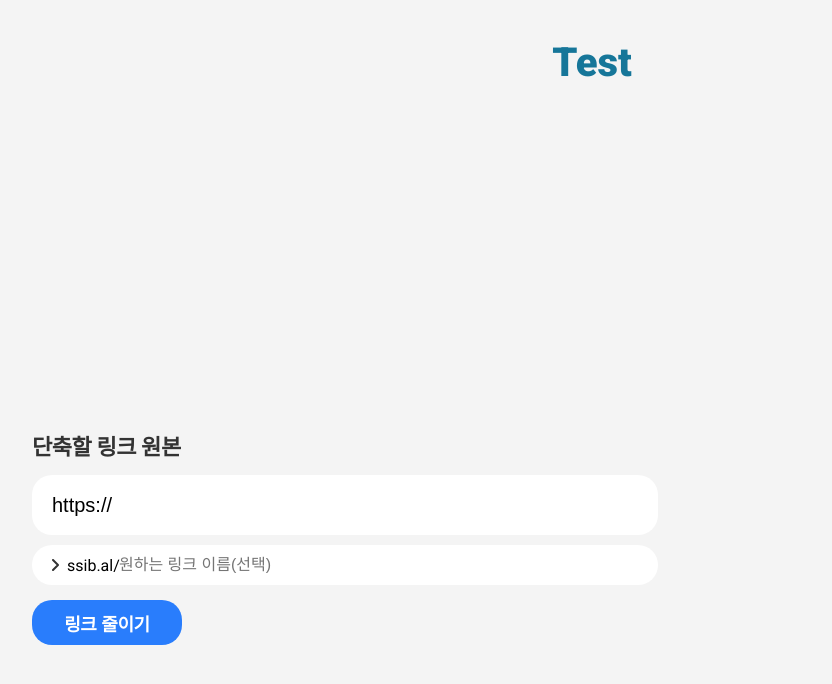
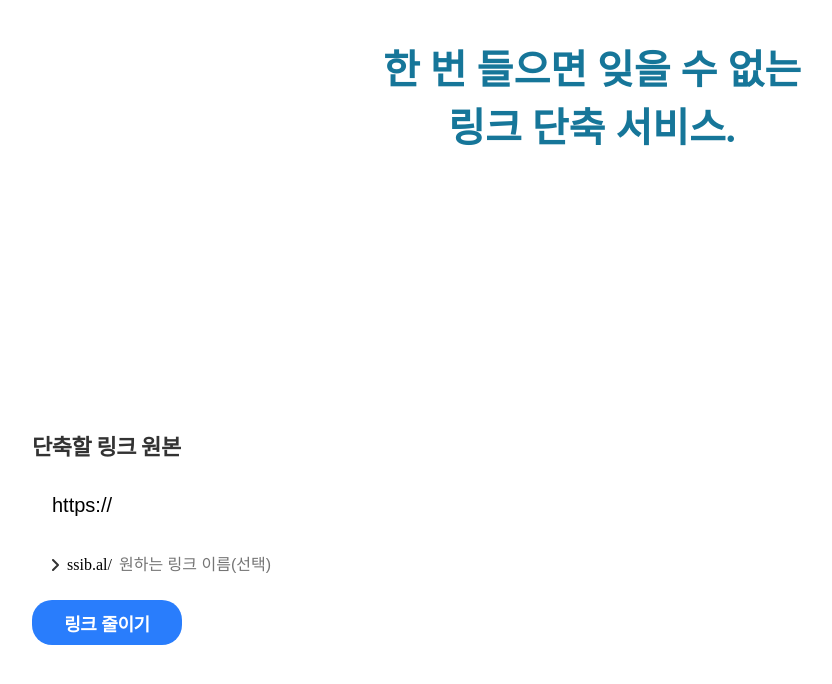
Before and after one commit to JinseoMyeon/ssib.al, a PHP site: page /index.html in a window 1280 px wide. Shown: the top 684 px of the page, without its empty margins (48-880 px from the left). Run offline with PHP 8.4, Linux system fonts and the light colour scheme.

Commit message:
feat: UI Improvement (in progress)

```diff
--- a/assets/css/main.css
+++ b/assets/css/main.css
@@ -3,12 +3,6 @@
 * {
     margin: 0px;
     padding: 0px;
-}
-
-body {
-    font-family: 'Roboto', sans-serif;
-    /*background-image: url(../img/a566df2b-7ce7-4f83-a490-5df2ef949817.png);*/
-    background-color: #f4f4f4;
 }
 
 h1 {
@@ -50,10 +44,6 @@ h1 {
     left: 115px;
     top: 556px;
     z-index: 1;
-}
-
-.warning {
-
 }
 
 .input_custom {
--- a/index.html
+++ b/index.html
@@ -10,7 +10,7 @@
 </head>
 <body>
     <br>
-    <h1>Test</h1>
+    <h1 style="left:80px;top:295px;" class="title">한 번 들으면 잊을 수 없는<br>링크 단축 서비스.</h1>
     <p class="urltext">단축할 링크 원본</p>
     <form method="POST" action="functions/shorten.php">
         <div class="section group">
```
